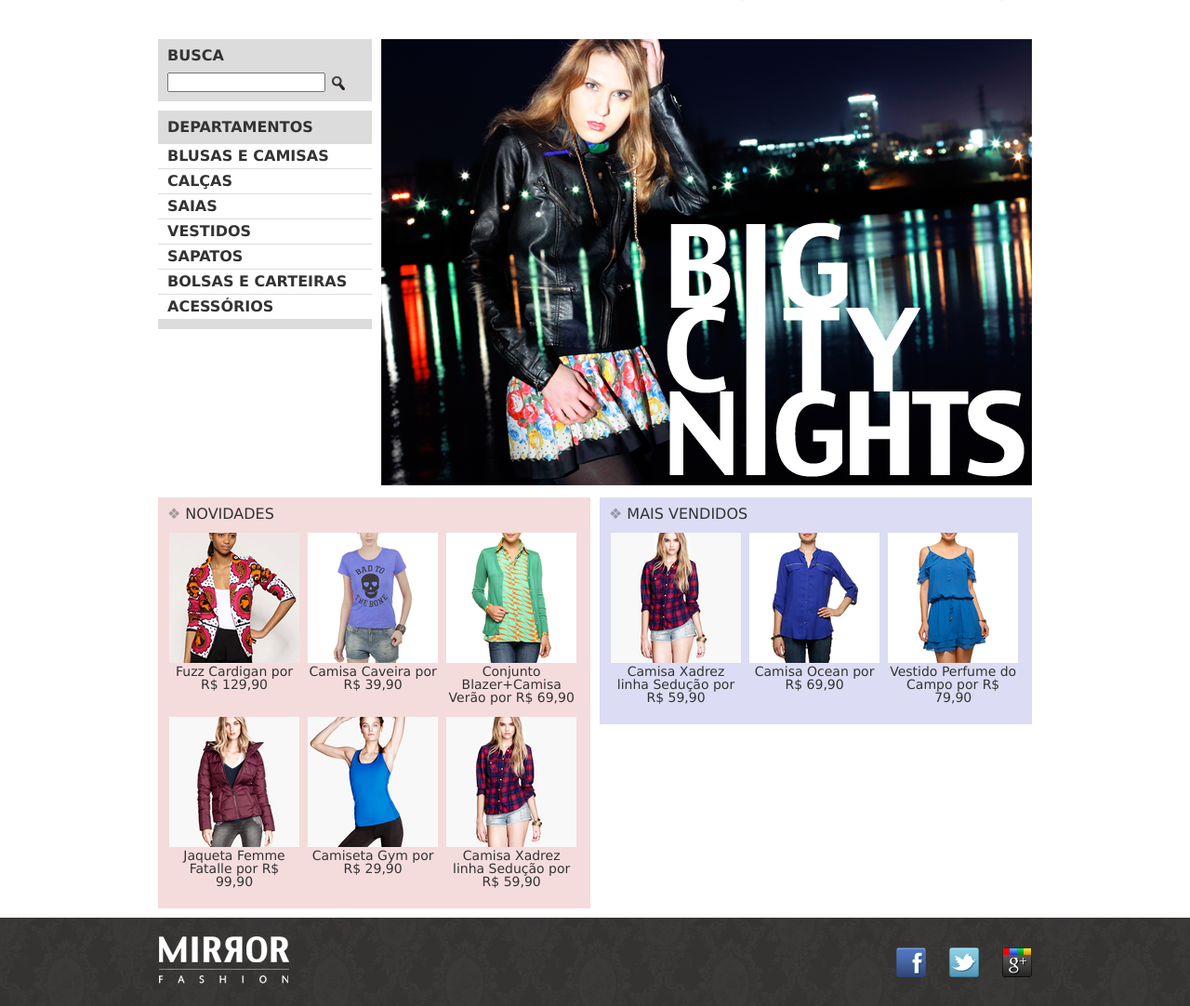
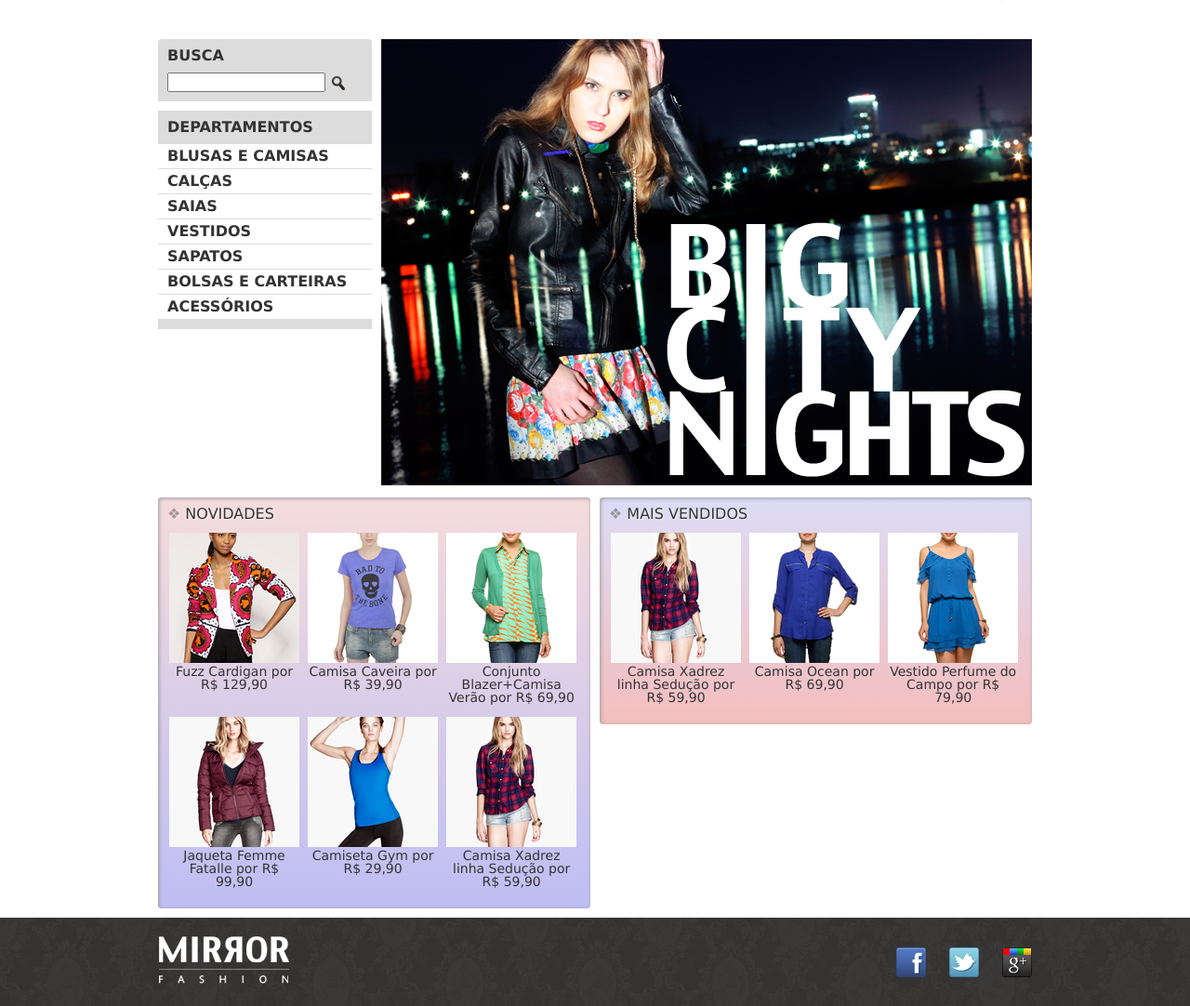
Before and after one commit to raigomes/WD43-MirrorFashion, a PHP site: page /mirrorfashion/index.html in a window 1280 px wide. Shown: the part 88-1170 px from the top of the page at 93% size. Run offline with PHP 8.4, Linux system fonts and the light colour scheme.

Commit message:
5.13 - Estilizando painel de produtos e busca com linear-gradient, text-shadow e border-radius

```diff
--- a/mirrorfashion/css/estilo.css
+++ b/mirrorfashion/css/estilo.css
@@ -59,6 +59,11 @@ header {
 /* Seção Central */
 .destaque {
 	margin-top: 10px;
+}
+
+.busca {
+	border-top-left-radius: 4px;
+	border-top-right-radius: 4px;
 }
 
 .busca input {
@@ -126,6 +131,8 @@ header {
 	margin: 10px 0;
 	padding: 10px;
 	width: 445px;
+	border-radius: 4px;
+	box-shadow: inset 1px 1px 4px #999;
 }
 
 .painel li {
@@ -141,6 +148,7 @@ header {
 	font-weight: bold;
 	text-transform: uppercase;
 	margin-bottom: 10px;
+	text-shadow: 1px 1px 2px rgba(255,255,255,0.8);
 }
 
 .painel h2:before {
@@ -159,10 +167,12 @@ header {
 .novidades {
 	float: left;
 	background-color: #f5dcdc;
+	background: linear-gradient(#f5dcdc, #bebef4);
 }
 .mais-vendidos {
 	float: right;
 	background-color: #dcdcf5;
+	background: linear-gradient(#dcdcf5, #f4bebe);
 }
 /* FIM Seção Central */
 /* Rodapé */
```
